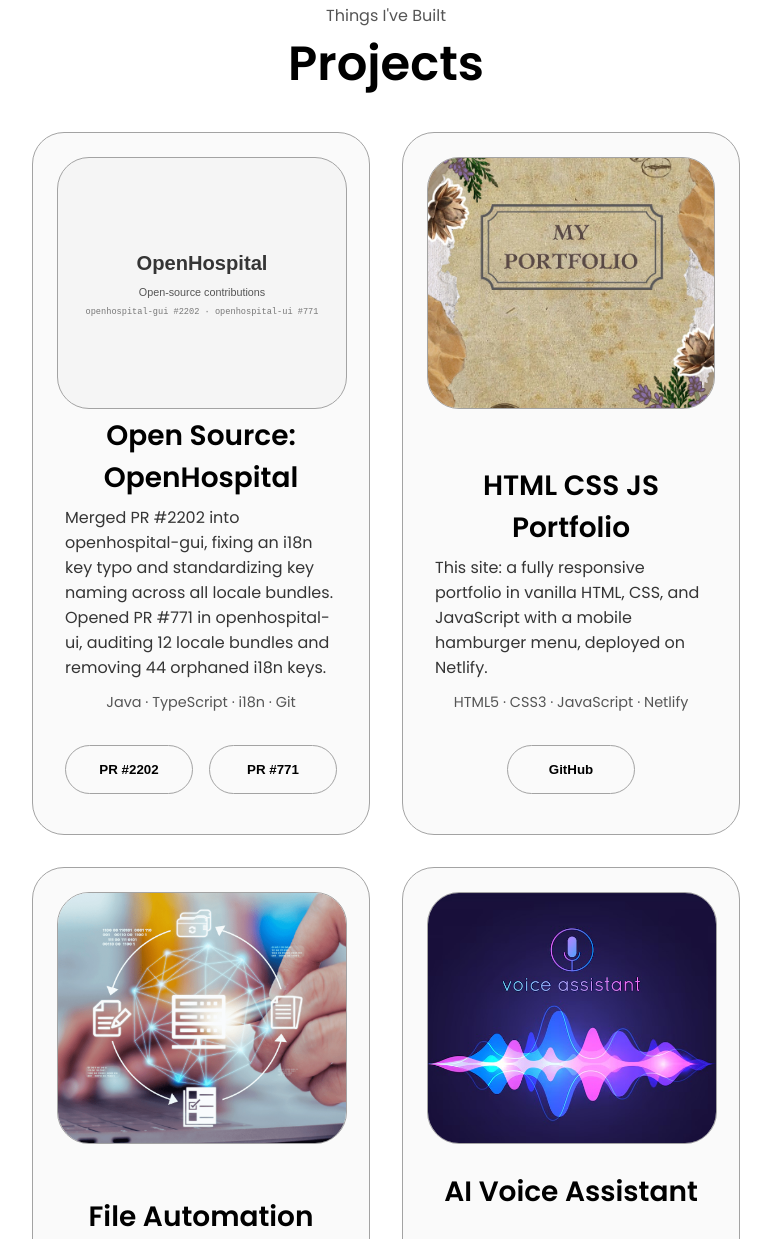
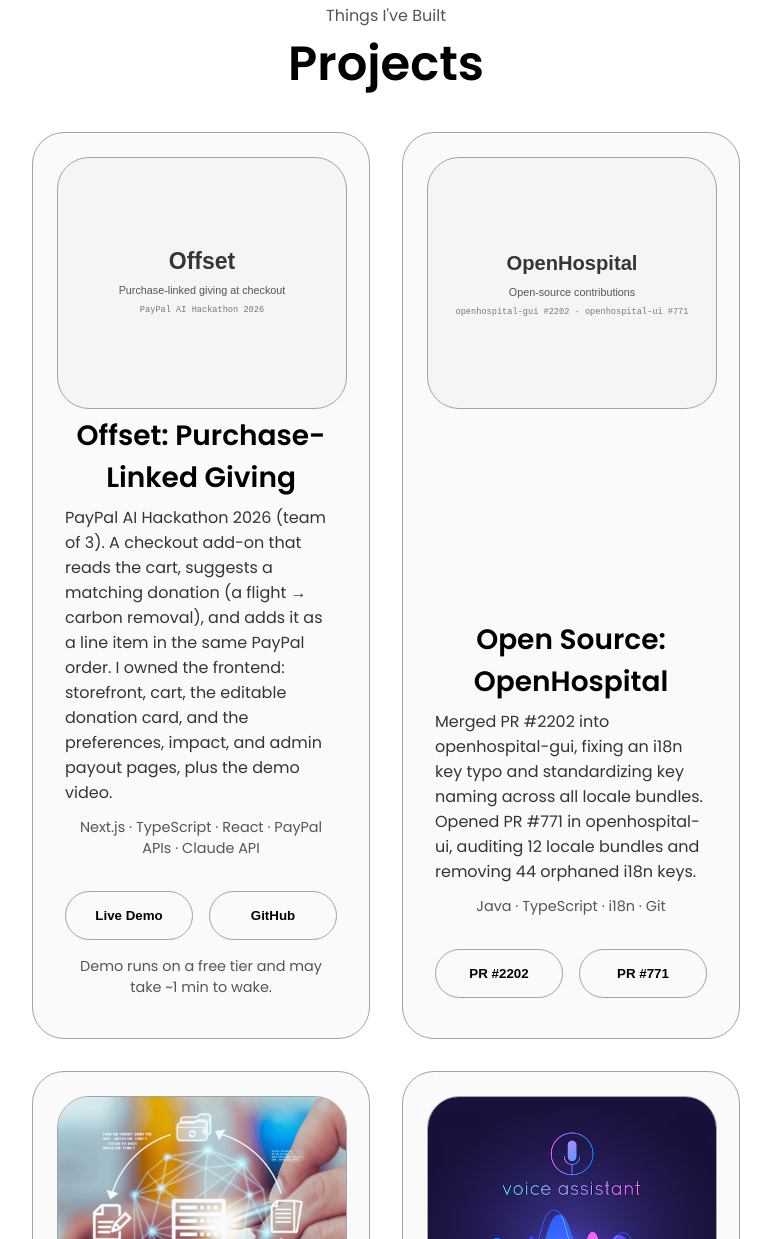
Before and after one commit to NgKokHua/html-css-js-portfolio, a plain HTML site: page index.html in a window 1280 px wide. Shown: the part 3359-4598 px from the top of the page, without its empty margins (254-1025 px from the left). Drawn offline with Linux system fonts and the light colour scheme.

Commit message:
Add Offset hackathon project; drop portfolio self-card
Co-Authored-By: Claude Opus 5.5 <noreply@anthropic.com>
Claude-Session: https://claude.ai/code/session_01SyyyatxQRuPhi4XiZbamBa

```diff
--- a/index.html
+++ b/index.html
@@ -250,6 +250,28 @@
             <div class="about-containers">
                 <div class="details-container color-container">
                     <div class="article-container">
+                        <img src="./assets/project-offset.svg"
+                            alt="Offset checkout app"
+                            class="project-img contain"
+                        />
+                    </div>
+                    <h2 class="experience-sub-title project-title">Offset: Purchase-Linked Giving</h2>
+                    <p class="project-desc">PayPal AI Hackathon 2026 (team of 3). A checkout add-on that reads the cart, suggests a matching donation (a flight → carbon removal), and adds it as a line item in the same PayPal order. I owned the frontend: storefront, cart, the editable donation card, and the preferences, impact, and admin payout pages, plus the demo video.</p>
+                    <p class="project-tech">Next.js · TypeScript · React · PayPal APIs · Claude API</p>
+                    <div class="btn-container">
+                        <button class="btn btn-color-2 project-btn"
+                                onclick="location.href='https://offset-udcc.onrender.com'">
+                            Live Demo
+                        </button>
+                        <button class="btn btn-color-2 project-btn"
+                                onclick="location.href='https://github.com/zhangjames01/offset'">
+                            GitHub
+                        </button>
+                    </div>
+                    <p class="project-tech">Demo runs on a free tier and may take ~1 min to wake.</p>
+                </div>
+                <div class="details-container color-container">
+                    <div class="article-container">
                         <img src="./assets/project-openhospital.svg"
                             alt="OpenHospital open-source contributions"
                             class="project-img contain"
@@ -267,27 +289,6 @@
                                 onclick="location.href='https://github.com/informatici/openhospital-ui/pull/771'">
                             PR #771
                         </button>
-                    </div>
-                </div>
-                <div class="details-container color-container">
-                    <div class="article-container">
-                        <img src="./assets/Project_1.JPG"
-                            alt="Portfolio website screenshot"
-                            class="project-img"
-                        />
-                    </div>
-                    <h2 class="experience-sub-title project-title">HTML CSS JS Portfolio</h2>
-                    <p class="project-desc">This site: a fully responsive portfolio in vanilla HTML, CSS, and JavaScript with a mobile hamburger menu, deployed on Netlify.</p>
-                    <p class="project-tech">HTML5 · CSS3 · JavaScript · Netlify</p>
-                    <div class="btn-container">
-                        <button class="btn btn-color-2 project-btn"
-                                onclick="location.href='https://github.com/NgKokHua/html-css-js-portfolio'">
-                            GitHub
-                        </button>
-                      <!--  <button class="btn btn-color-2 project-btn"
-                                onclick="location.href='https://github.com/NgKokHua/html-css-js-portfolio#readme'">
-                            Live Demo
-                        </button> -->
                     </div>
                 </div>
                 <div class="details-container color-container">
```
Also changed, not shown: assets/project-offset.svg (added).
